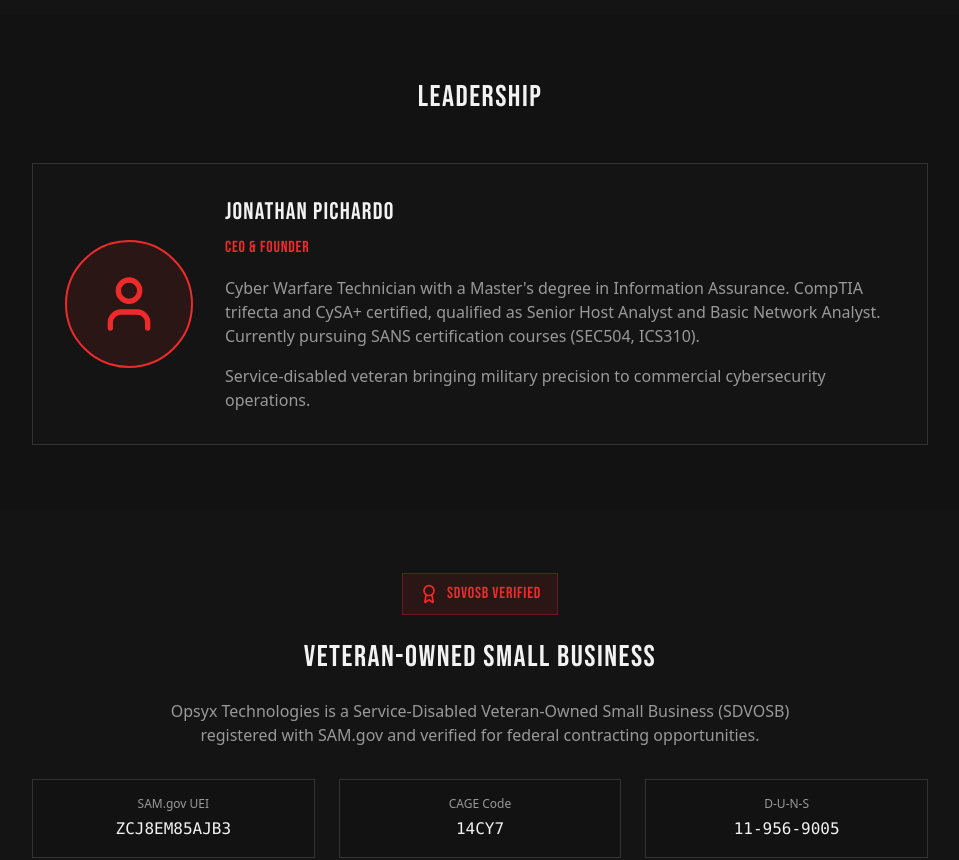
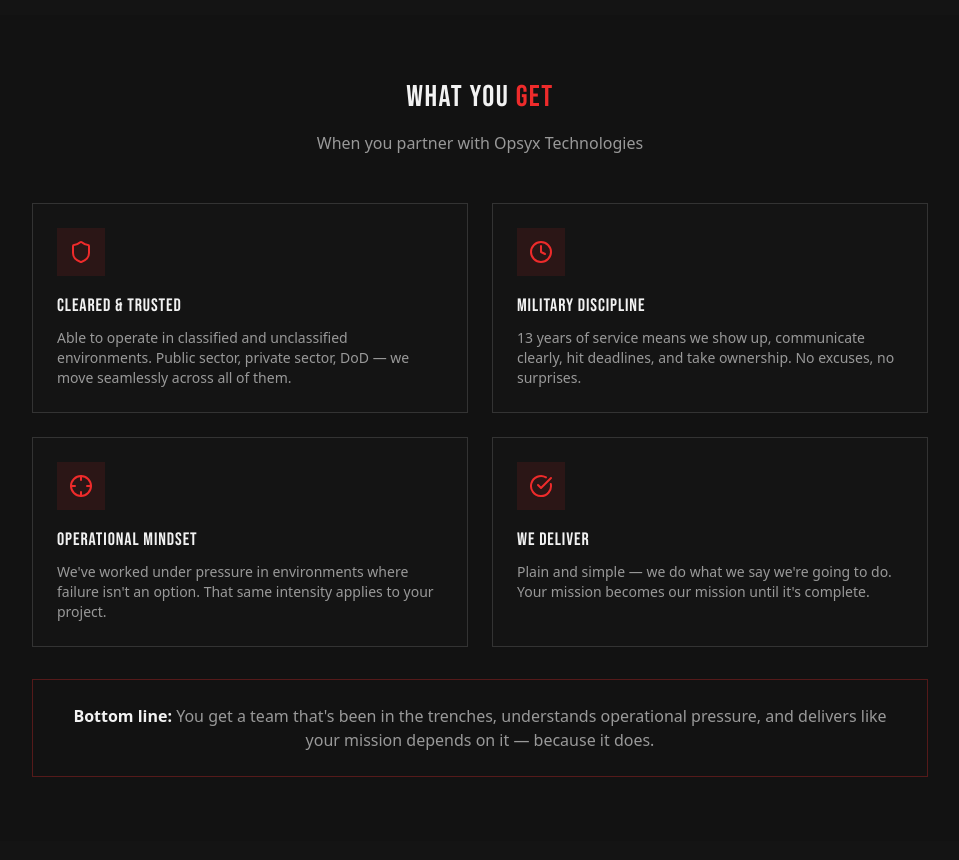
Before and after one commit to OpsyxTechnologies/opsyx-site, a React (Vite) app: page /about in a window 1280 px wide. Shown: the part 1400-2260 px from the top of the page, without its empty margins (160-1119 px from the left). Built offline with nearby package versions, Linux system fonts and the light colour scheme; the HTML template or start-up script is replaced by a standard one.

Commit message:
content: simplify About page - focus on trust and versatility

```diff
--- a/src/pages/About.tsx
+++ b/src/pages/About.tsx
@@ -1,7 +1,7 @@
 import { NavHeader } from "@/components/layout/nav-header";
 import { Footer } from "@/components/layout/footer";
 import { siteConfig } from "@/config/site";
-import { Shield, Target, FileCheck, Heart, Lightbulb, Award, User } from "lucide-react";
+import { Shield, Target, FileCheck, Heart, Lightbulb, Award, Clock, CheckCircle, Crosshair } from "lucide-react";
 
 const About = () => {
   const values = [
@@ -10,6 +10,29 @@ const About = () => {
     { icon: <FileCheck className="w-5 h-5" />, title: "Clarity", description: "Documentation and execution with precision and purpose" },
     { icon: <Heart className="w-5 h-5" />, title: "Service", description: "Grounded in veteran principles — mission before ego" },
     { icon: <Lightbulb className="w-5 h-5" />, title: "Innovation", description: "Bridging legacy wisdom with modern threat intelligence" },
+  ];
+
+  const whatYouGet = [
+    {
+      icon: <Shield className="w-6 h-6" />,
+      title: "Cleared & Trusted",
+      description: "Able to operate in classified and unclassified environments. Public sector, private sector, DoD — we move seamlessly across all of them."
+    },
+    {
+      icon: <Clock className="w-6 h-6" />,
+      title: "Military Discipline",
+      description: "13 years of service means we show up, communicate clearly, hit deadlines, and take ownership. No excuses, no surprises."
+    },
+    {
+      icon: <Crosshair className="w-6 h-6" />,
+      title: "Operational Mindset",
+      description: "We've worked under pressure in environments where failure isn't an option. That same intensity applies to your project."
+    },
+    {
+      icon: <CheckCircle className="w-6 h-6" />,
+      title: "We Deliver",
+      description: "Plain and simple — we do what we say we're going to do. Your mission becomes our mission until it's complete."
+    },
   ];
 
   return (
@@ -81,33 +104,36 @@ const About = () => {
           </div>
         </section>
 
-        {/* Founder */}
+        {/* What You Get */}
         <section className="py-16">
           <div className="container mx-auto px-6">
             <div className="max-w-4xl mx-auto">
               <div className="text-center mb-12">
                 <h2 className="font-stencil text-3xl uppercase tracking-wider text-foreground mb-4">
-                  Leadership
+                  What You <span className="text-alert">Get</span>
                 </h2>
+                <p className="text-muted-foreground">When you partner with Opsyx Technologies</p>
               </div>
-              <div className="bg-card/50 border border-border rounded-sm p-8">
-                <div className="flex flex-col md:flex-row items-center gap-8">
-                  <div className="w-32 h-32 rounded-full bg-alert/10 border-2 border-alert flex items-center justify-center">
-                    <User className="w-16 h-16 text-alert" />
+
+              <div className="grid md:grid-cols-2 gap-6">
+                {whatYouGet.map((item, index) => (
+                  <div key={index} className="bg-card/50 border border-border rounded-sm p-6 hover:border-alert/50 transition-all">
+                    <div className="p-3 bg-alert/10 rounded-sm text-alert w-fit mb-4">
+                      {item.icon}
+                    </div>
+                    <h3 className="font-stencil text-lg uppercase tracking-wider text-foreground mb-2">
+                      {item.title}
+                    </h3>
+                    <p className="text-sm text-muted-foreground">{item.description}</p>
                   </div>
-                  <div className="flex-1 text-center md:text-left">
-                    <h3 className="font-stencil text-2xl uppercase tracking-wider text-foreground mb-2">
-                      {siteConfig.team.ceo.name}
-                    </h3>
-                    <p className="text-alert font-stencil uppercase tracking-wider mb-4">{siteConfig.team.ceo.title} & Founder</p>
-                    <p className="text-muted-foreground mb-4">
-                      Cyber Warfare Technician with a Master's degree in Information Assurance. CompTIA trifecta and CySA+ certified, qualified as Senior Host Analyst and Basic Network Analyst. Currently pursuing SANS certification courses (SEC504, ICS310).
-                    </p>
-                    <p className="text-muted-foreground">
-                      Service-disabled veteran bringing military precision to commercial cybersecurity operations.
-                    </p>
-                  </div>
-                </div>
+                ))}
+              </div>
+
+              <div className="mt-8 p-6 bg-background border border-alert/30 rounded-sm">
+                <p className="text-center text-muted-foreground">
+                  <span className="text-foreground font-semibold">Bottom line:</span> You get a team that's been in the trenches,
+                  understands operational pressure, and delivers like your mission depends on it — because it does.
+                </p>
               </div>
             </div>
           </div>
```
